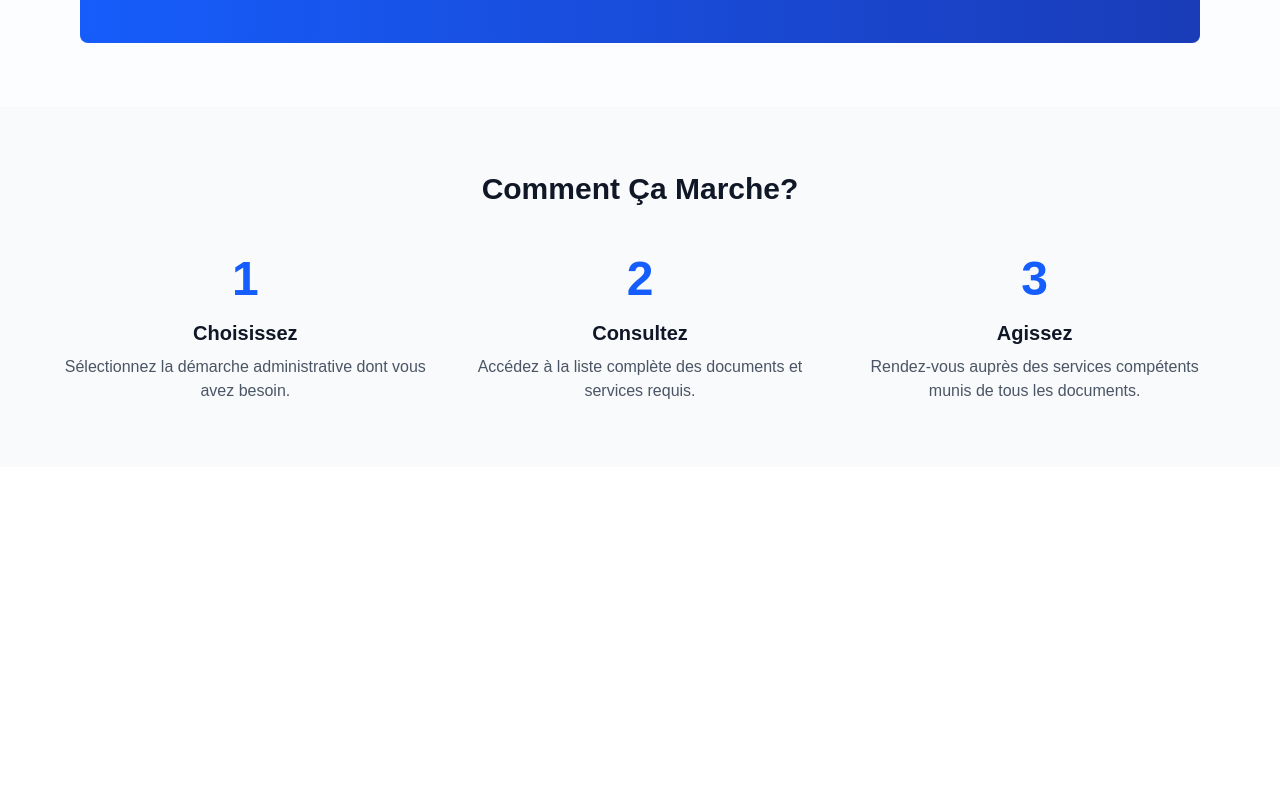
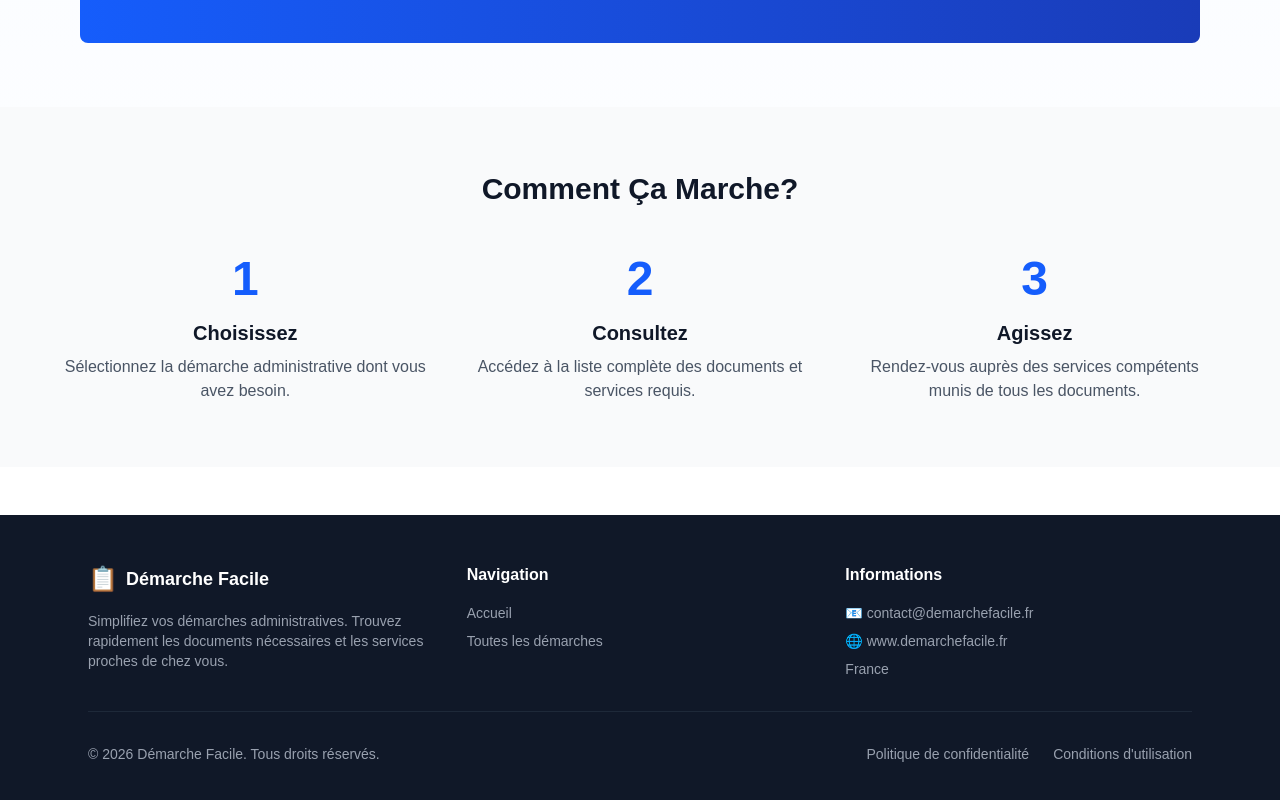
Before and after one commit to GuillaumeSere/demarche-facile, a Next.js app: page / in a window 1280 px wide. Shown: the part 1487-2287 px from the top of the page. Before the commit the page ends 1954 px from the top, so only its background shows below. Built offline with nearby package versions, Linux system fonts and the light colour scheme.

Commit message:
add footer

```diff
--- /dev/null
+++ b/app/components/Footer.tsx
@@ -0,0 +1,72 @@
+export default function Footer() {
+  const currentYear = new Date().getFullYear();
+
+  return (
+    <footer className="bg-gray-900 text-gray-300 mt-12">
+      <div className="max-w-6xl mx-auto px-6 py-12">
+        <div className="grid grid-cols-1 md:grid-cols-3 gap-8 mb-8">
+          {/* About Section */}
+          <div>
+            <h3 className="text-white font-bold text-lg mb-4 flex items-center gap-2">
+              <span className="text-2xl">📋</span>
+              Démarche Facile
+            </h3>
+            <p className="text-sm text-gray-400">
+              Simplifiez vos démarches administratives. Trouvez rapidement les documents nécessaires et les services proches de chez vous.
+            </p>
+          </div>
+
+          {/* Quick Links */}
+          <div>
+            <h4 className="text-white font-bold mb-4">Navigation</h4>
+            <ul className="space-y-2 text-sm">
+              <li>
+                <a href="/" className="text-gray-400 hover:text-white transition-colors">
+                  Accueil
+                </a>
+              </li>
+              <li>
+                <a href="/demarches" className="text-gray-400 hover:text-white transition-colors">
+                  Toutes les démarches
+                </a>
+              </li>
+            </ul>
+          </div>
+
+          {/* Contact Info */}
+          <div>
+            <h4 className="text-white font-bold mb-4">Informations</h4>
+            <ul className="space-y-2 text-sm">
+              <li className="text-gray-400">
+                📧 contact@demarchefacile.fr
+              </li>
+              <li className="text-gray-400">
+                🌐 www.demarchefacile.fr
+              </li>
+              <li className="text-gray-400">
+                France
+              </li>
+            </ul>
+          </div>
+        </div>
+
+        {/* Divider */}
+        <div className="border-t border-gray-800 pt-8">
+          <div className="flex flex-col md:flex-row items-center justify-between gap-4">
+            <p className="text-sm text-gray-400">
+              © {currentYear} Démarche Facile. Tous droits réservés.
+            </p>
+            <div className="flex gap-6 text-sm">
+              <a href="#" className="text-gray-400 hover:text-white transition-colors">
+                Politique de confidentialité
+              </a>
+              <a href="#" className="text-gray-400 hover:text-white transition-colors">
+                Conditions d'utilisation
+              </a>
+            </div>
+          </div>
+        </div>
+      </div>
+    </footer>
+  );
+}
--- a/app/layout.tsx
+++ b/app/layout.tsx
@@ -1,6 +1,7 @@
 import type { Metadata } from "next";
 import { Geist, Geist_Mono } from "next/font/google";
 import Header from "./components/Header";
+import Footer from "./components/Footer";
 import "./globals.css";
 
 const geistSans = Geist({
@@ -30,6 +31,7 @@
       >
         <Header />
         {children}
+        <Footer />
       </body>
     </html>
   );
```
